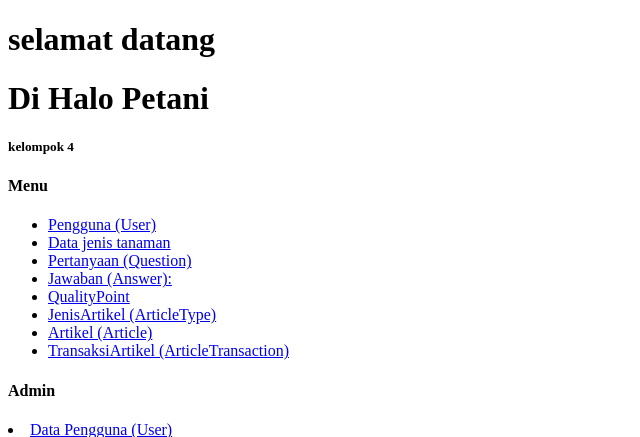
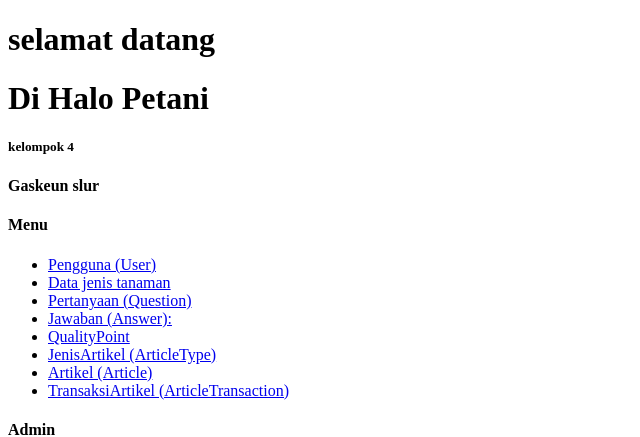
Before and after one commit to AgilHD/HaloPetani, a PHP site: page / in a window 1280 px wide. Shown: the top 437 px of the page, without its empty margins (0-640 px from the left). Run offline with PHP 8.4, Linux system fonts and the light colour scheme.

Commit message:
Update index.php

```diff
--- a/index.php
+++ b/index.php
@@ -10,6 +10,7 @@
         <h1>selamat datang</h1>
         <h1>Di Halo Petani</h1>
         <h5>kelompok 4</h5>
+        <h4>Gaskeun slur</h4>
     </header>
     <h4>Menu</h4>
     <nav>
```
